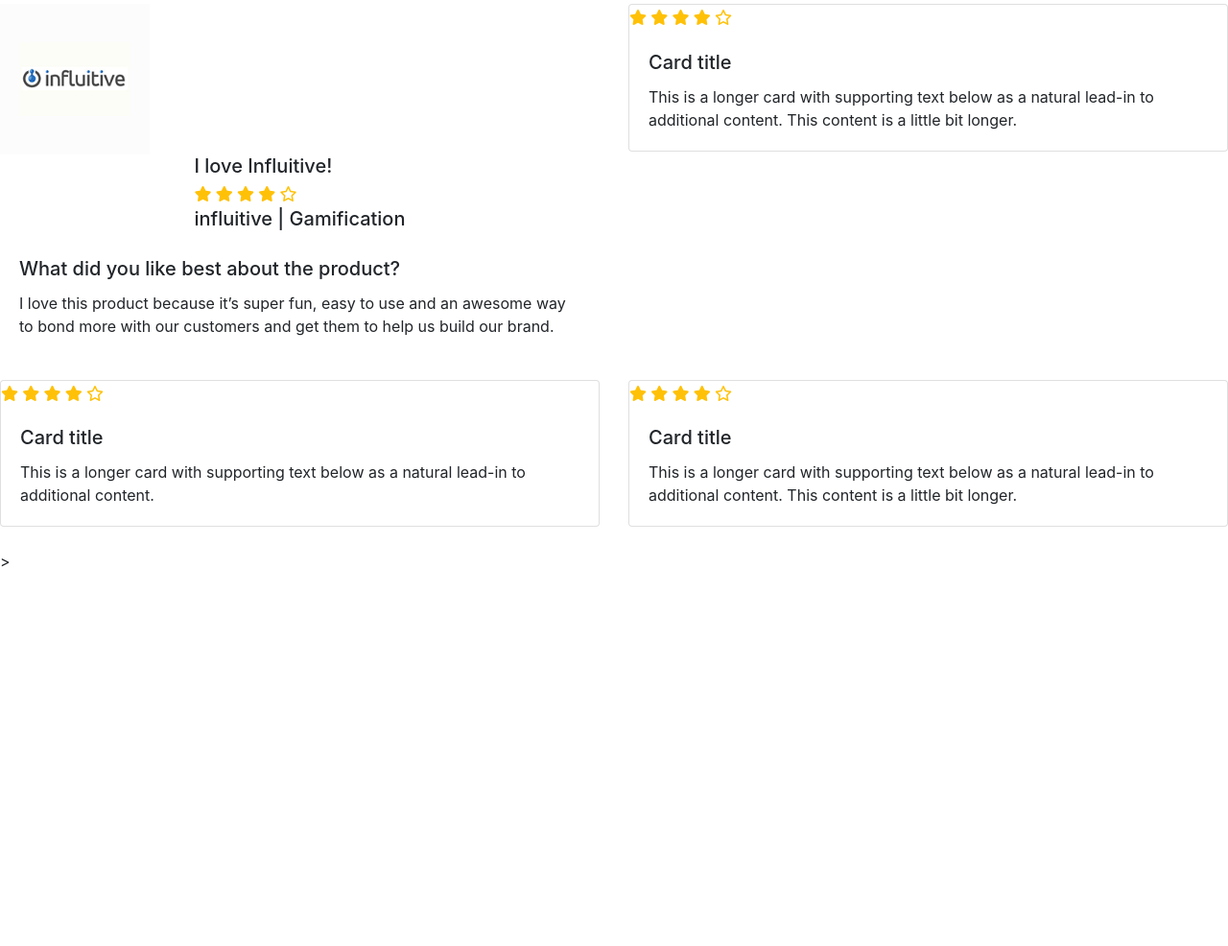
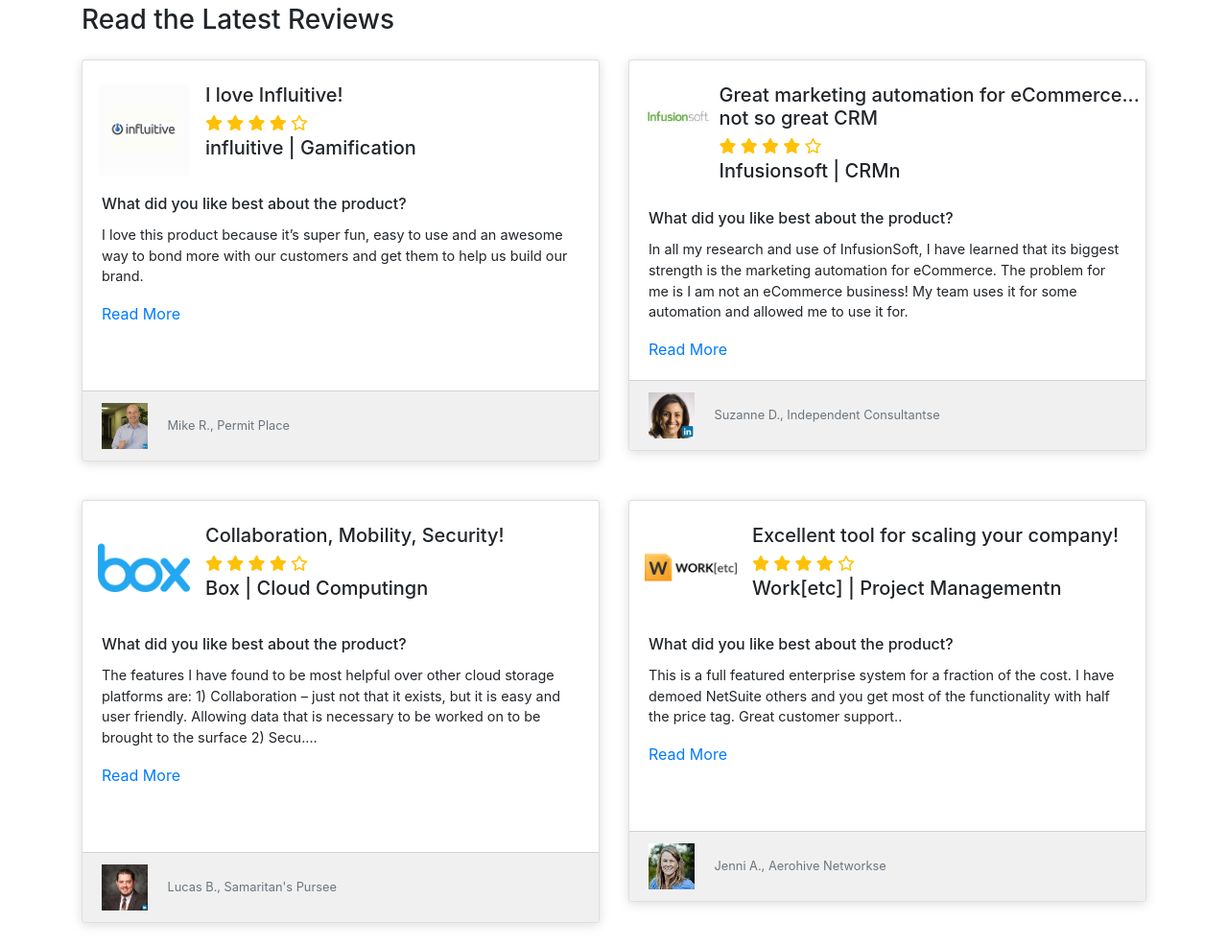
Before and after one commit to CrazyPythonLover1/AnswarIT, a plain HTML site: page index.html in a window 1280 px wide. Shown: the part 2386-3372 px from the top of the page at 96% size. Before the commit the page ends 2983 px from the top, so only its background shows below. Drawn offline with nearby package versions, Linux system fonts and the light colour scheme.

Commit message:
add reviews section

```diff
--- a/css/style.css
+++ b/css/style.css
@@ -87,3 +87,21 @@
   background: none;
   border: none;
 }
+.reviews .card-body h5{
+    font-size: 1rem;
+}
+.reviews .card-body p{
+    font-size: .9rem;
+}
+.reviews  .card {
+
+    box-shadow: 0 2px 12px  #ddd;
+}
+
+ .reviews .card-footer img{
+    width: 3rem;
+    height: 3rem;
+}
+.reviews .card-footer{
+    background-color: #f0f0f0;
+}
--- a/index.html
+++ b/index.html
@@ -109,7 +109,7 @@
 
     <section style="background-color:#f0f0f0; ">
       <div class="container mb-5 pb-5">
-        <div class="row pt-5" >
+        <div class="row pt-5">
           <div class="col-md-4 categories pt-5">
             <ul>
               <h4> Browse Top Categories </h4>
@@ -147,7 +147,8 @@
                 Professional Services Automation
               </li>
 
-              <small class="text-muted mt-5 "> <button class="btn btn-outline-success my-button my-2 my-sm-0 " type="submit"> Learn More</button></small>
+              <small class="text-muted mt-5 "> <button class="btn btn-outline-success my-button my-2 my-sm-0 "
+                  type="submit"> Learn More</button></small>
 
             </ul>
 
@@ -161,7 +162,7 @@
                   <div class="card">
                     <img src="images/business-tools/odoo_screenshot3-thumbnail.jpg" class="card-img-top" alt="...">
                     <div class="card-body">
-                        <h5 class="card-title">Odoo  </h5>
+                      <h5 class="card-title">Odoo </h5>
                       <h6 class="text-warning mt-1 mb-1"> <i class="fas fa-star"></i> <i class="fas fa-star"></i>
                         <i class="fas fa-star"></i> <i class="fas fa-star"></i>
                         <i class="far fa-star"></i>
@@ -170,7 +171,8 @@
                     </div>
                     <div class="card-footer">
 
-              <small class="text-muted"> <button class="btn btn-outline-success my-button my-2 my-sm-0 " type="submit"> Learn More</button></small>
+                      <small class="text-muted"> <button class="btn btn-outline-success my-button my-2 my-sm-0 "
+                          type="submit"> Learn More</button></small>
                     </div>
                   </div>
                 </div>
@@ -205,7 +207,7 @@
                         <i class="fas fa-star"></i> <i class="fas fa-star"></i>
                         <i class="far fa-star"></i>
                       </h6>
-                        <p class="card-text">Project Management  </p>
+                      <p class="card-text">Project Management </p>
                     </div>
                     <div class="card-footer">
                       <small class="text-muted"> <button class="btn btn-outline-success my-button my-2 my-sm-0 "
@@ -230,7 +232,8 @@
                     </div>
                     <div class="card-footer">
 
-              <small class="text-muted"> <button class="btn btn-outline-success my-button my-2 my-sm-0 " type="submit"> Learn More</button></small>
+                      <small class="text-muted"> <button class="btn btn-outline-success my-button my-2 my-sm-0 "
+                          type="submit"> Learn More</button></small>
                     </div>
                   </div>
                 </div>
@@ -238,7 +241,8 @@
                 <div class="single-tools">
 
                   <div class="card">
-                        <img src="images/business-tools/fantasysalesteamprofile-thumbnail.jpg" class="card-img-top" alt="...">
+                    <img src="images/business-tools/fantasysalesteamprofile-thumbnail.jpg" class="card-img-top"
+                      alt="...">
                     <div class="card-body">
                       <h5 class="card-title"> FantasySalesTeam </h5>
                       <h6 class="text-warning  mt-1 mb-1"> <i class="fas fa-star"></i> <i class="fas fa-star"></i>
@@ -265,7 +269,7 @@
                         <i class="fas fa-star"></i> <i class="fas fa-star"></i>
                         <i class="far fa-star"></i>
                       </h6>
-                        <p class="card-text">Project Management  </p>
+                      <p class="card-text">Project Management </p>
                     </div>
                     <div class="card-footer">
                       <small class="text-muted"> <button class="btn btn-outline-success my-button my-2 my-sm-0 "
@@ -285,14 +289,20 @@
       </div>
     </section>
     <section class="reviews">
+      <div class="container">
+        <h3>Read the Latest Reviews</h3>
         <div class="row row-cols-1 row-cols-md-2">
           <div class="col mb-4">
-    <div class=" ">
-      <img class="w-25" src="images/reviews-companies/influitive200-logo.png" alt="">
+            <div class="card mt-3 pt-4 ">
 
+              <div class="  d-flex justify-content-center   ">
+                <div style="width: 8rem;">
+                  <img class="w-75 ml-3" src="images/reviews-companies/influitive200-logo.png" alt="">
+                </div>
 
-      <div class=" d-flex justify-content-center">
-        <div> <h5> I love Influitive! </h5>
+                <div class=" mr-auto">
+
+                  <h5> I love Influitive! </h5>
                   <h6 class="text-warning  mt-1 mb-1">
                     <i class="fas fa-star"></i>
                     <i class="fas fa-star"></i>
@@ -301,21 +311,33 @@
                     <i class="far fa-star"></i>
                   </h6>
                   <h5>influitive | Gamification</h5>
+
                 </div>
               </div>
+              <div class="card-body mb-5">
+                <h5 class="card-title"> What did you like best about the product? </h5>
+                <p class="card-text">I love this product because it’s super fun, easy to use and an awesome way to bond
+                  more with our customers and get them to help us build our brand.</p>
+                <a href=""> Read More</a>
+              </div>
+              <div class="card-footer justify-content-center">
+                <img class=" " src="images/profiles/mike-robinson,-cdp.png" alt="">
+                <small class="text-muted ml-3">Mike R., Permit Place</small>
+              </div>
 
-
-      <div class="card-body">
-        <h5 class="card-title"> What did you like best about the product? </h5>
-        <p class="card-text">I love this product because it’s super fun, easy to use and an awesome way to bond more with our customers and get them to help us build our brand.</p>
-      </div>
             </div>
           </div>
           <div class="col mb-4">
-    <div class="card">
-      <a href="images/reviews-companies/infusionsoft-logo.jpg"></a>
-          <div class="justify-content-center"  >
+            <div class="card mt-3 pt-4 ">
 
+              <div class="  d-flex justify-content-center   ">
+                <div style="width: 8rem;">
+                  <img class="w-75 ml-3" src="images/reviews-companies/infusionsoft-logo.jpg" alt="">
+                </div>
+
+                <div class=" mr-auto">
+
+                  <h5> Great marketing automation for eCommerce... not so great CRM </h5>
                   <h6 class="text-warning  mt-1 mb-1">
                     <i class="fas fa-star"></i>
                     <i class="fas fa-star"></i>
@@ -323,39 +345,100 @@
                     <i class="fas fa-star"></i>
                     <i class="far fa-star"></i>
                   </h6>
+                  <h5>Infusionsoft | CRMn</h5>
+
+                </div>
+              </div>
+              <div class="card-body ">
+                <h5 class="card-title"> What did you like best about the product? </h5>
+                <p class="card-text">In all my research and use of InfusionSoft, I have learned that its biggest
+                  strength is the marketing automation for eCommerce. The problem for me is I am not an eCommerce
+                  business! My team uses it for some automation and allowed me to use it for.</p>
+                <a href=""> Read More</a>
+              </div>
+              <div class="card-footer justify-content-center">
+                <img class=" " src="images/profiles/suzanne-douglas.png" alt="">
+                <small class="text-muted ml-3">Suzanne D., Independent Consultantse</small>
               </div>
 
-      <div class="card-body">
-        <h5 class="card-title">Card title</h5>
-        <p class="card-text">This is a longer card with supporting text below as a natural lead-in to additional content. This content is a little bit longer.</p>
-      </div>
             </div>
           </div>
           <div class="col mb-4">
-    <div class="card">
-        <h6 class="text-warning  mt-1 mb-1"> <i class="fas fa-star"></i> <i class="fas fa-star"></i>
-                            <i class="fas fa-star"></i> <i class="fas fa-star"></i>
+            <div class="card mt-3 pt-4 ">
+
+              <div class="  d-flex justify-content-center   ">
+                <div style="width: 8rem;">
+                  <img class="w-75 ml-3" src="images/reviews-companies/box-logo.png" alt="">
+                </div>
+
+                <div class=" mr-auto">
+
+                  <h5> Collaboration, Mobility, Security! </h5>
+                  <h6 class="text-warning  mt-1 mb-1">
+                    <i class="fas fa-star"></i>
+                    <i class="fas fa-star"></i>
+                    <i class="fas fa-star"></i>
+                    <i class="fas fa-star"></i>
                     <i class="far fa-star"></i>
                   </h6>
-      <div class="card-body">
-        <h5 class="card-title">Card title</h5>
-        <p class="card-text">This is a longer card with supporting text below as a natural lead-in to additional content.</p>
+                  <h5>Box | Cloud Computingn</h5>
+
                 </div>
               </div>
+              <div class="card-body mb-5">
+                <h5 class="card-title"> What did you like best about the product? </h5>
+                <p class="card-text">The features I have found to be most helpful over other cloud storage platforms
+                  are: 1) Collaboration – just not that it exists, but it is easy and user friendly. Allowing data that
+                  is necessary to be worked on to be brought to the surface 2) Secu....</p>
+                <a href=""> Read More</a>
               </div>
+              <div class="card-footer justify-content-center">
+                <img class=" " src="images/profiles/lucas-bruch.png" alt="">
+                <small class="text-muted ml-3">Lucas B., Samaritan's Pursee</small>
+              </div>
+
+            </div>
+          </div>
+
           <div class="col mb-4">
-    <div class="card">
-        <h6 class="text-warning  mt-1 mb-1"> <i class="fas fa-star"></i> <i class="fas fa-star"></i>
-                            <i class="fas fa-star"></i> <i class="fas fa-star"></i>
+            <div class="card mt-3 pt-4 ">
+
+              <div class="  d-flex justify-content-center   ">
+                <div style="width: 8rem;">
+                  <img class="w-75 ml-3" src="images/reviews-companies/worketclogo.png" alt="">
+                </div>
+
+                <div class=" mr-auto">
+
+                  <h5> Excellent tool for scaling your company! </h5>
+                  <h6 class="text-warning  mt-1 mb-1">
+                    <i class="fas fa-star"></i>
+                    <i class="fas fa-star"></i>
+                    <i class="fas fa-star"></i>
+                    <i class="fas fa-star"></i>
                     <i class="far fa-star"></i>
                   </h6>
-      <div class="card-body">
-        <h5 class="card-title">Card title</h5>
-        <p class="card-text">This is a longer card with supporting text below as a natural lead-in to additional content. This content is a little bit longer.</p>
+                  <h5>Work[etc] | Project Managementn</h5>
+
                 </div>
               </div>
+              <div class="card-body mb-5">
+                <h5 class="card-title"> What did you like best about the product? </h5>
+                <p class="card-text">This is a full featured enterprise system for a fraction of the cost. I have demoed
+                  NetSuite others and you get most of the functionality with half the price tag. Great customer
+                  support..</p>
+                <a href=""> Read More</a>
               </div>
-</div>>
+              <div class="card-footer justify-content-center">
+                <img class=" " src="images/profiles/jenni-adair.png " alt="">
+                <small class="text-muted ml-3">Jenni A., Aerohive Networkse</small>
+              </div>
+
+            </div>
+          </div>
+
+        </div>
+      </div>
     </section>
 
 
```
Also changed, not shown: images/profiles/jenni-adair.png (added), images/profiles/lucas-bruch.png (added), images/profiles/mike-robinson,-cdp.png (added), images/profiles/suzanne-douglas.png (added). Lines whose indentation alone changed are shown as unchanged.
